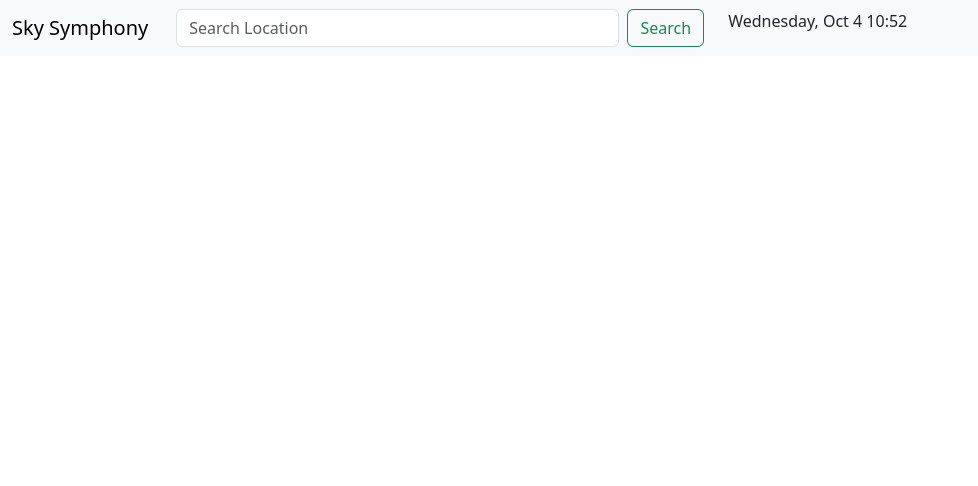
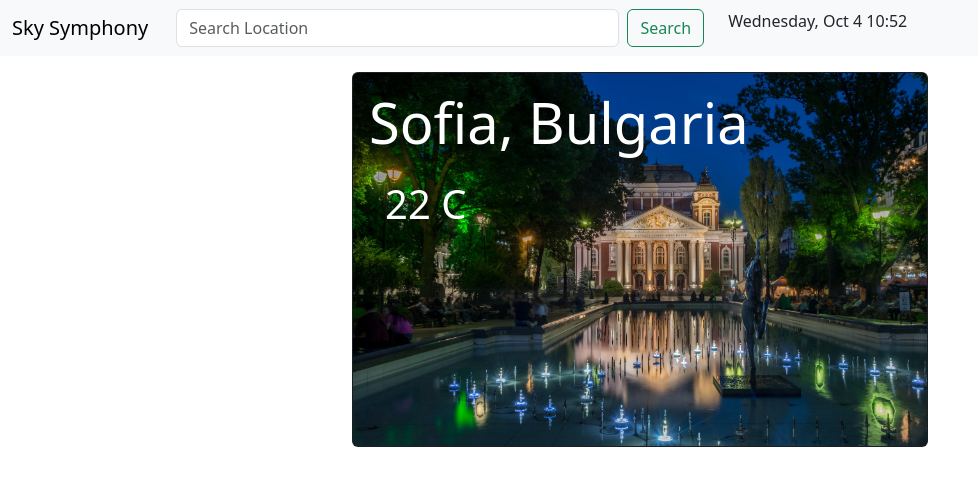
Before and after one commit to pinkyCodes/weather-app, a React (Vite) app: page / in a window 1280 px wide. Shown: the top 486 px of the page, without its empty margins (0-978 px from the left). Built offline with nearby package versions, Linux system fonts and the light colour scheme; no server answers.

Commit message:
feat: create WeatherOverview component (still not connected to weather API calls)

```diff
--- a/src/App.tsx
+++ b/src/App.tsx
@@ -1,11 +1,13 @@
 // import './App.css'
 import NavigationBar from "./components/navbar/navigation-bar";
+import WeatherOverview from "./components/weather-overview/weather-overview";
 
 const App = () => {
 
   return (
     <>
       <NavigationBar />
+      <WeatherOverview cityName='Sofia' country='Bulgaria' temperature={22} />
     </>
   )
 }
--- a/src/components/search/search.tsx
+++ b/src/components/search/search.tsx
@@ -5,39 +5,40 @@ import Form from 'react-bootstrap/Form';
 import { fetchCoordinatesByCity, fetchCityWeatherByCoordinates } from '../../services/weather-service';
 
 const Search = () => {
-    const [coordinates, setCoordinates] = useState(null);
-    const [weather, setWeather] = useState(null);
+    // for testing api calls
+    // const [coordinates, setCoordinates] = useState(null);
+    // const [weather, setWeather] = useState(null);
 
-    useEffect(() => {
-        const fetchCoordinates = async () => {
-            try {
-                const result = await fetchCoordinatesByCity('Sofia');
-                setCoordinates(result);
-            } catch (error) {
-                console.error('Error from Search component (fetchCoordinates):', error);
-            }
-        };
+    // useEffect(() => {
+    //     const fetchCoordinates = async () => {
+    //         try {
+    //             const result = await fetchCoordinatesByCity('Sofia');
+    //             setCoordinates(result);
+    //         } catch (error) {
+    //             console.error('Error from Search component (fetchCoordinates):', error);
+    //         }
+    //     };
 
-        fetchCoordinates();
-    }, []);
+    //     fetchCoordinates();
+    // }, []);
 
-    useEffect(() => {
-        const fetchWeather = async () => {
-            try {
-                if (coordinates) {
-                    const result = await fetchCityWeatherByCoordinates(coordinates[0], coordinates[1]);
-                    setWeather(result);
-                }
-            } catch (error) {
-                console.error('Error from Search component (fetchWeather):', error);
-            }
-        };
+    // useEffect(() => {
+    //     const fetchWeather = async () => {
+    //         try {
+    //             if (coordinates) {
+    //                 const result = await fetchCityWeatherByCoordinates(coordinates[0], coordinates[1]);
+    //                 setWeather(result);
+    //             }
+    //         } catch (error) {
+    //             console.error('Error from Search component (fetchWeather):', error);
+    //         }
+    //     };
 
-        fetchWeather();
-    }, [coordinates]);
+    //     fetchWeather();
+    // }, [coordinates]);
 
-    console.log('From Search component (coordinates):', coordinates);
-    console.log('From Search component (weather):', weather);
+    // console.log('From Search component (coordinates):', coordinates);
+    // console.log('From Search component (weather):', weather);
 
     return (
         <Container fluid>
--- /dev/null
+++ b/src/components/weather-overview/weather-overview.tsx
@@ -0,0 +1,28 @@
+import Container from 'react-bootstrap/Container';
+import Card from 'react-bootstrap/Card';
+
+export interface WeatherOverviewProps {
+    cityName: string;
+    country: string;
+    temperature: number;
+    imgURL: string;
+    celsius: boolean;
+}
+
+const WeatherOverview = ({ cityName, country, temperature, imgURL, celsius }: WeatherOverviewProps) => {
+
+    return (
+        <Container style={{ maxWidth: '600px', maxHeight: '300px' }}>
+            <Card className="bg-dark text-white" >
+                <Card.Img src='src/assets/photo-sofia.avif' alt="Card image" />
+                {/* <Card.Img src={imgURL} alt="Card image" /> use this after unsplash API integration :) */}
+                <Card.ImgOverlay>
+                    <Card.Title className='display-4'>{cityName}, {country}</Card.Title>
+                    <Card.Body className='display-6'>{temperature} C</Card.Body>
+                </Card.ImgOverlay>
+            </Card>
+        </Container >
+    );
+};
+
+export default WeatherOverview;
```
Also changed, not shown: src/assets/photo-sofia.avif (added).
